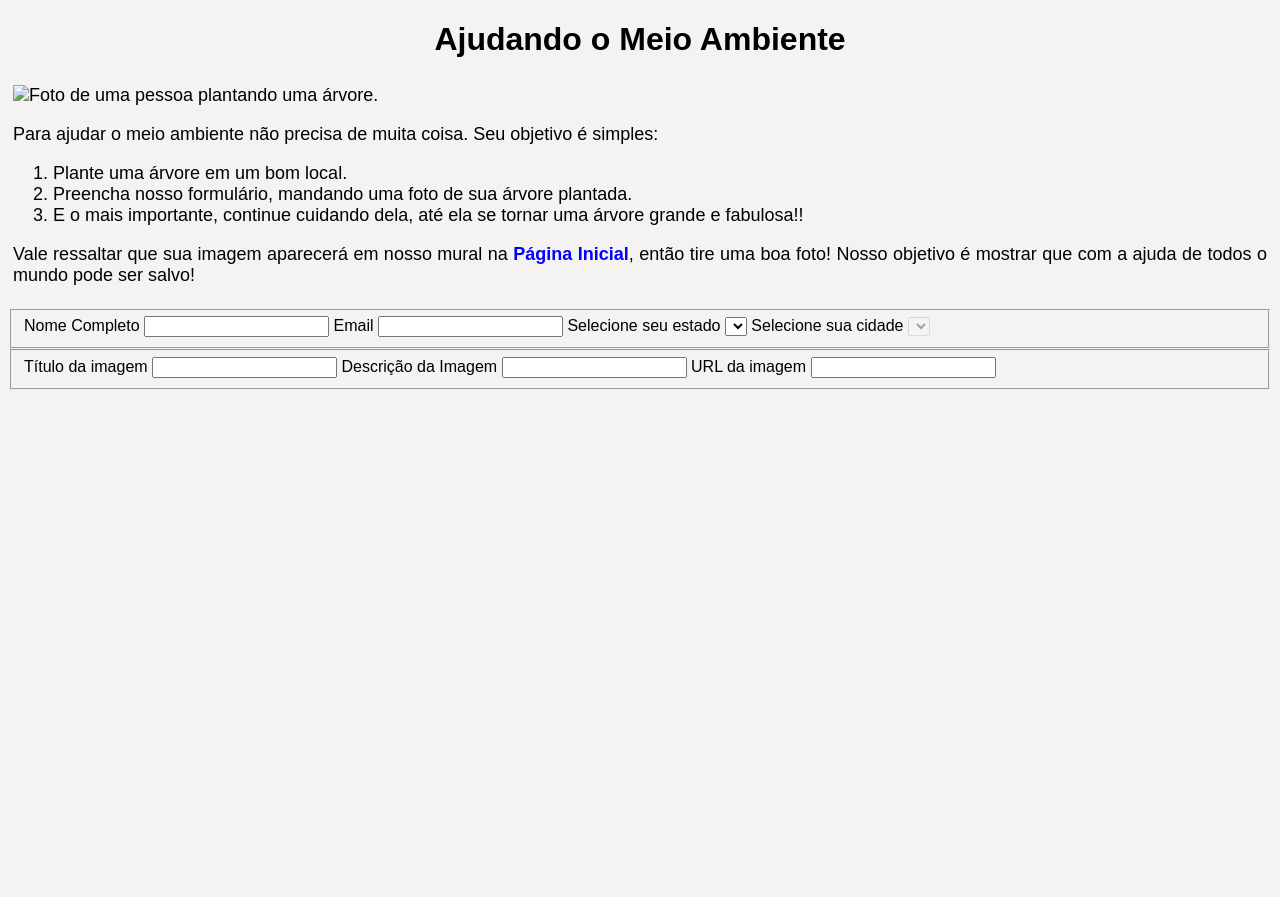
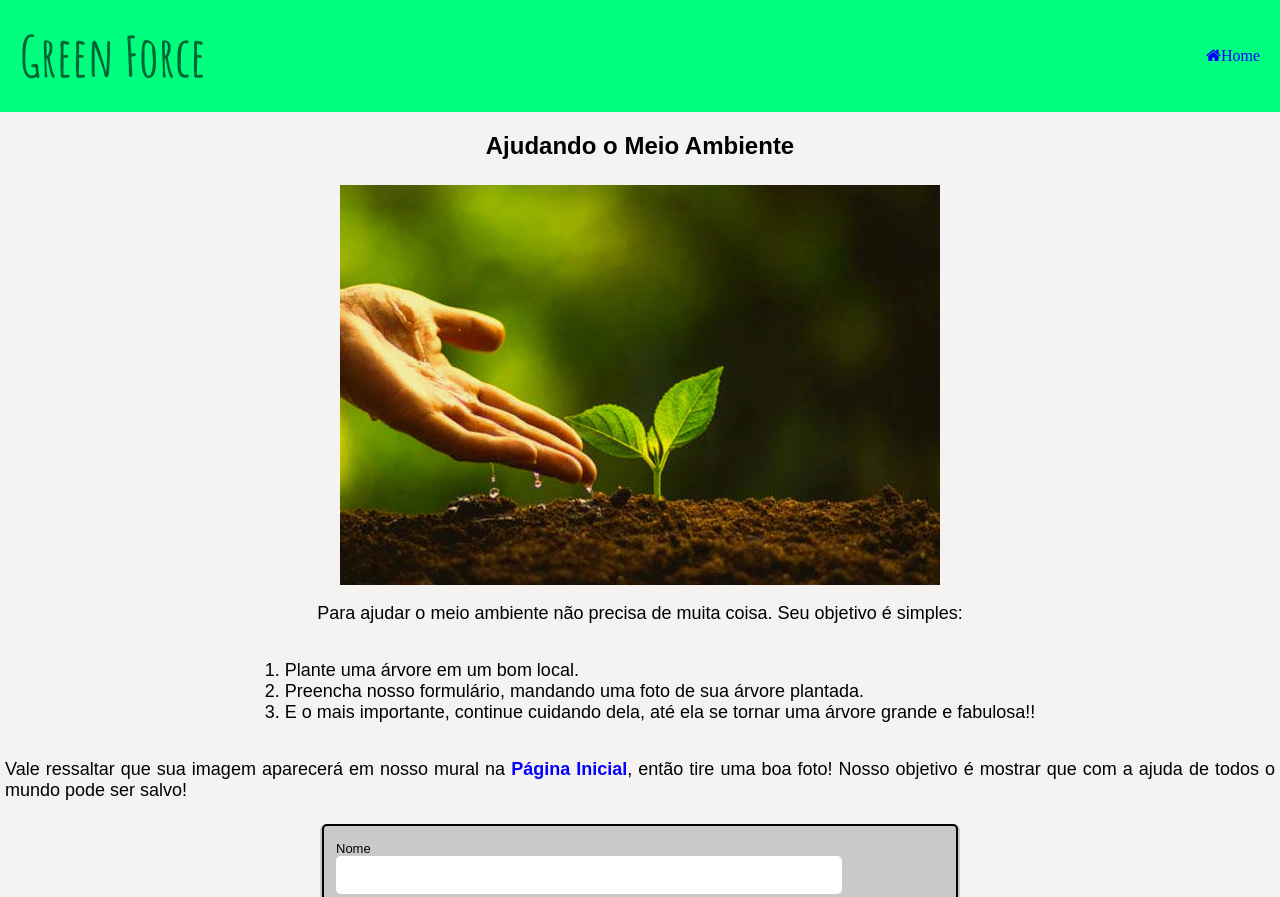
Before and after one commit to pedrohenriquebraga/green-force, a plain HTML site: page form.html in a window 1280 px wide. Shown: the top 897 px of the page. Before the commit the page ends 800 px from the top, so only its background shows below. Drawn offline with nearby package versions, Linux system fonts and the light colour scheme; no server answers.

Commit message:
add states of form

```diff
--- a/form.html
+++ b/form.html
@@ -5,13 +5,17 @@
     <meta name="viewport" content="width=device-width, initial-scale=1.0">
     <title>Ajude o Meio Ambiente</title>
     <link rel="stylesheet" href="/styles/form.css">
+    <link rel="stylesheet" href="https://cdnjs.cloudflare.com/ajax/libs/font-awesome/4.7.0/css/font-awesome.min.css">
+    <script src="https://cdnjs.cloudflare.com/ajax/libs/axios/0.19.2/axios.min.js" integrity="sha512-VZ6m0F78+yo3sbu48gElK4irv2dzPoep8oo9LEjxviigcnnnNvnTOJRSrIhuFk68FMLOpiNz+T77nNY89rnWDg==" crossorigin="anonymous"></script>
 </head>
 <body>
     <header>
-        <h1>Ajudando o Meio Ambiente</h1>
+        <a href="/index.html"><span class="fa fa-home">Home</span></a>
+        <h1><a href="/index.html">Green Force</a></h1>
     </header>
+    <h2>Ajudando o Meio Ambiente</h2>
     <section>
-        <img src="" alt="Foto de uma pessoa plantando uma árvore.">
+        <img src="imagens/plantando-arvore.jpg" alt="Foto de uma pessoa plantando uma árvore.">
         <p>Para ajudar o meio ambiente não precisa de muita coisa. Seu objetivo é simples: </p>
         <ol>
             <li>Plante uma árvore em um bom local.</li>
@@ -23,14 +27,15 @@
 
     <form action="" method="post">
         <fieldset>
-            <label for="name">Nome Completo</label>
+            <label for="name">Nome</label>
             <input type="text" name="name" id="name" required>
 
             <label for="email">Email</label>
             <input type="email" name="email" id="email" required>
 
             <label for="state">Selecione seu estado</label>
-            <select name="state" id="state" required></select>
+            <select name="state" id="state" required>
+            </select>
 
             <label for="city">Selecione sua cidade</label>
             <select name="city" id="city" disabled="disabled" required></select>
@@ -45,8 +50,14 @@
             <label for="image">URL da imagem</label>
             <input type="url" name="image" id="image">
 
-            <div id="preview"></div>
+            <div id="preview">
+                <h3>Título</h3>
+                <img src="imagens/plantando-arvore.jpg" alt="">
+                <p>Descrição da imagem acima</p>
+            </div>
         </fieldset>
     </form>
+
+    <script src="scripts/form.js"></script>
 </body>
 </html>
--- /dev/null
+++ b/scripts/form.js
@@ -0,0 +1,27 @@
+let selectStates = document.querySelector("select#state")
+console.log(selectStates)
+
+
+function addStates() {
+    axios.get("https://servicodados.ibge.gov.br/api/v1/localidades/estados").then((data, err) => {
+        if (err) {
+            return console.error(err)
+        }
+        else {
+            for (state of data.data) {
+                selectStates.innerHTML += `<option value="${state.id}">${state.nome}</option>`
+            }
+        }
+    })
+}
+
+selectStates.addEventListener("load", addStates())
+
+function addCities() {
+    let selectCities = document.querySelector("select#city")
+    let ufValue = event.target.value
+
+    console.log(selectStates.attributes)
+}
+
+addCities
--- a/styles/form.css
+++ b/styles/form.css
@@ -1,20 +1,96 @@
+@import url('https://fonts.googleapis.com/css2?family=Amatic+SC:wght@400;700&display=swap');
+
 body {
     font-family: Arial, Helvetica, sans-serif;
+    text-align: center;
     background-color: #f5f2f2;
+    margin: 0;
+    padding: 0;
 }
 
 header {
+    width: 100%;
+    background-color: springgreen;
+    display: flex;
+    align-content: center;
+    align-items: center;
+    flex-direction: row-reverse;
+    justify-content: space-between;
     text-align: center;
 }
 
+header h1 a {
+    margin-left: 20px;
+    text-decoration: none;
+    color: rgb(1, 102, 51);
+    font-size: 55px;
+    font-family: 'Amatic SC' ,cursive;
+}
+
+header span {
+    font-size: 18px;
+    text-decoration: none;
+    margin-right: 20px;
+    color: #0400ff;
+    transition: 200ms;
+}
+
+
 section {
     padding: 5px;
+    display: flex;
+    align-items: center;
+    align-content: center;
+    flex-direction: column;
     text-align: justify;
     font-size: 18px;
 }
 
 section a {
-    color: rgb(4, 0, 255);
+    color: #0400ff;
     font-weight: bold;
     text-decoration: none;
 }
+
+form {
+
+    height: fit-content;
+    background-color: rgb(201, 201, 201);
+    margin: auto;
+    width: 50%;
+    border-radius: 6px;
+}
+
+form fieldset {
+    border-radius: 5px;
+    border: 2px solid rgb(0, 0, 0);
+}
+
+
+form fieldset input, select {
+    font-size: 16px;
+    display: flex;
+    flex-direction: column;
+    padding: 10px;
+    width: 80%;
+    border-radius: 5px;
+    border: none;
+}
+
+form fieldset #preview {
+    background-color: white;
+    text-align: center;
+    font-size: 16px;
+}
+
+form fieldset #preview img {
+    width: 70%;
+}
+
+
+form fieldset label {
+    font-size: 13px;
+    margin-top: 10px;
+    display: flex;
+    justify-content: flex-start;
+}
```
Also changed, not shown: imagens/plantando-arvore.jpg (added).
